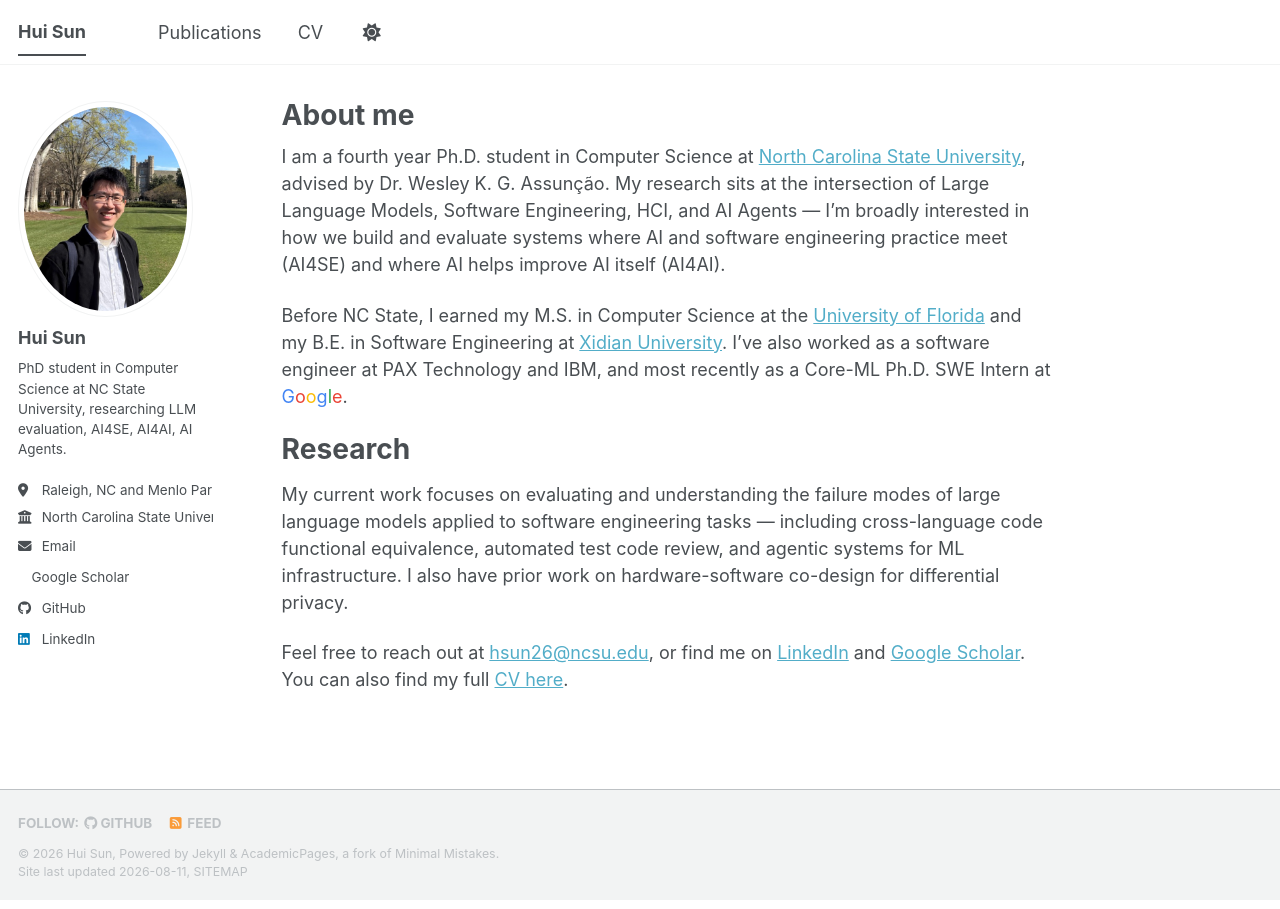
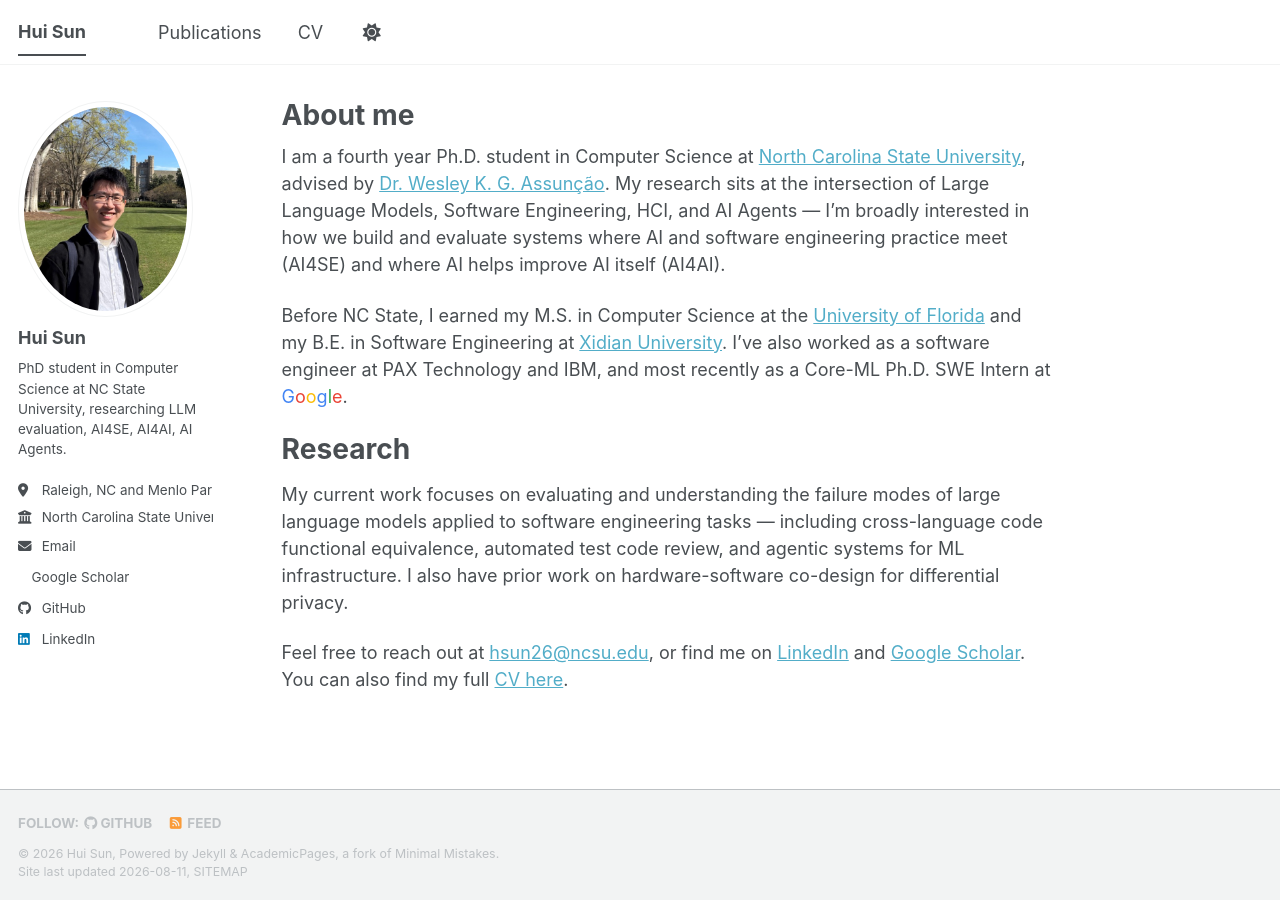
Before and after one commit to Sunhui26yeah/Sunhui26yeah.github.io, a Jekyll site: the page built from _pages/about.md, in a window 1280 px wide. Built offline with Jekyll 4.4.1, drawn with Linux system fonts in a browser that asks for light colours; a style sheet for code colours, icons or effects is not loaded; part of the change alters nothing that is shown.

Commit message:
Link advisor's name to his personal website
Co-Authored-By: Claude Sonnet 5 <noreply@anthropic.com>

```diff
--- a/_pages/about.md
+++ b/_pages/about.md
@@ -7,7 +7,7 @@ redirect_from:
   - /about.html
 ---
 
-I am a fourth year Ph.D. student in Computer Science at [North Carolina State University](https://www.ncsu.edu/), advised by Dr. Wesley K. G. Assunção. My research sits at the intersection of Large Language Models, Software Engineering, HCI, and AI Agents — I'm broadly interested in how we build and evaluate systems where AI and software engineering practice meet (AI4SE) and where AI helps improve AI itself (AI4AI).
+I am a fourth year Ph.D. student in Computer Science at [North Carolina State University](https://www.ncsu.edu/), advised by [Dr. Wesley K. G. Assunção](https://wesleyklewerton.github.io). My research sits at the intersection of Large Language Models, Software Engineering, HCI, and AI Agents — I'm broadly interested in how we build and evaluate systems where AI and software engineering practice meet (AI4SE) and where AI helps improve AI itself (AI4AI).
 
 Before NC State, I earned my M.S. in Computer Science at the [University of Florida](https://www.ufl.edu/) and my B.E. in Software Engineering at [Xidian University](https://en.xidian.edu.cn/). I've also worked as a software engineer at PAX Technology and IBM, and most recently as a Core-ML Ph.D. SWE Intern at {% include google-colored.html %}.
 
```
